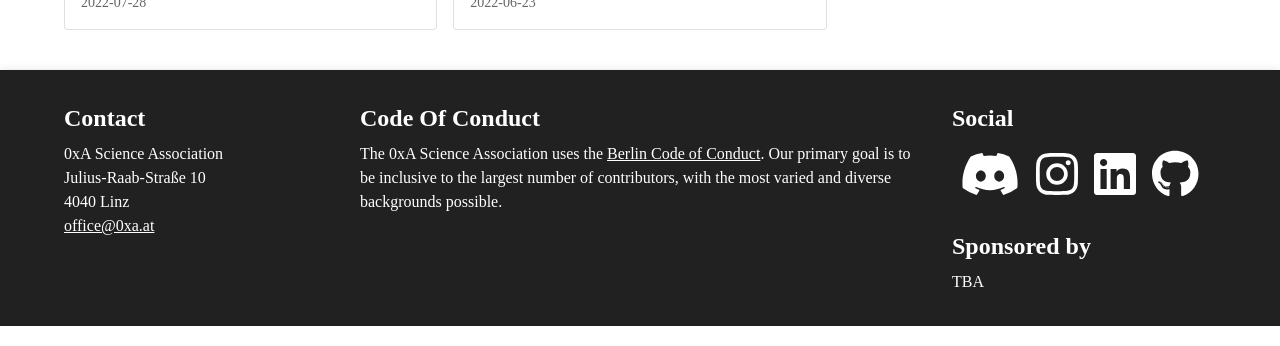
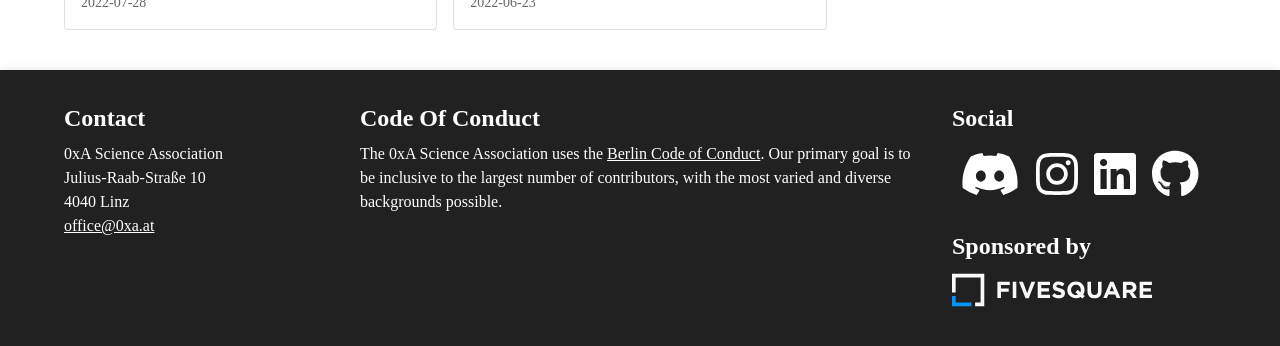
Before and after one commit to 0xa-at/website, a Next.js app: page / in a window 1280 px wide. Shown: the part 1212-1558 px from the top of the page. Built offline with nearby package versions, Linux system fonts and the light colour scheme.

Commit message:
feat: add fivesquare logo

```diff
--- a/components/Footer.tsx
+++ b/components/Footer.tsx
@@ -55,7 +55,10 @@ export default function Footer() {
 
                         {/* Sponsored by */}
                         <Typography variant="h5" sx={{ fontWeight: 'bold', pt: 3, pb: 1 }}>Sponsored by</Typography>
-                        TBA
+                        <Link href="https://fivesquare.ai" target="_blank" rel="noopener noreferrer">
+                            <Image src="/sponsors/fivesquare.svg" alt="Fivesquare" width={200} height={40} />
+                        </Link>
+
                     </Grid>
                 </Grid>
             </Container>
```
Also changed, not shown: public/sponsors/fivesquare.svg (added).
